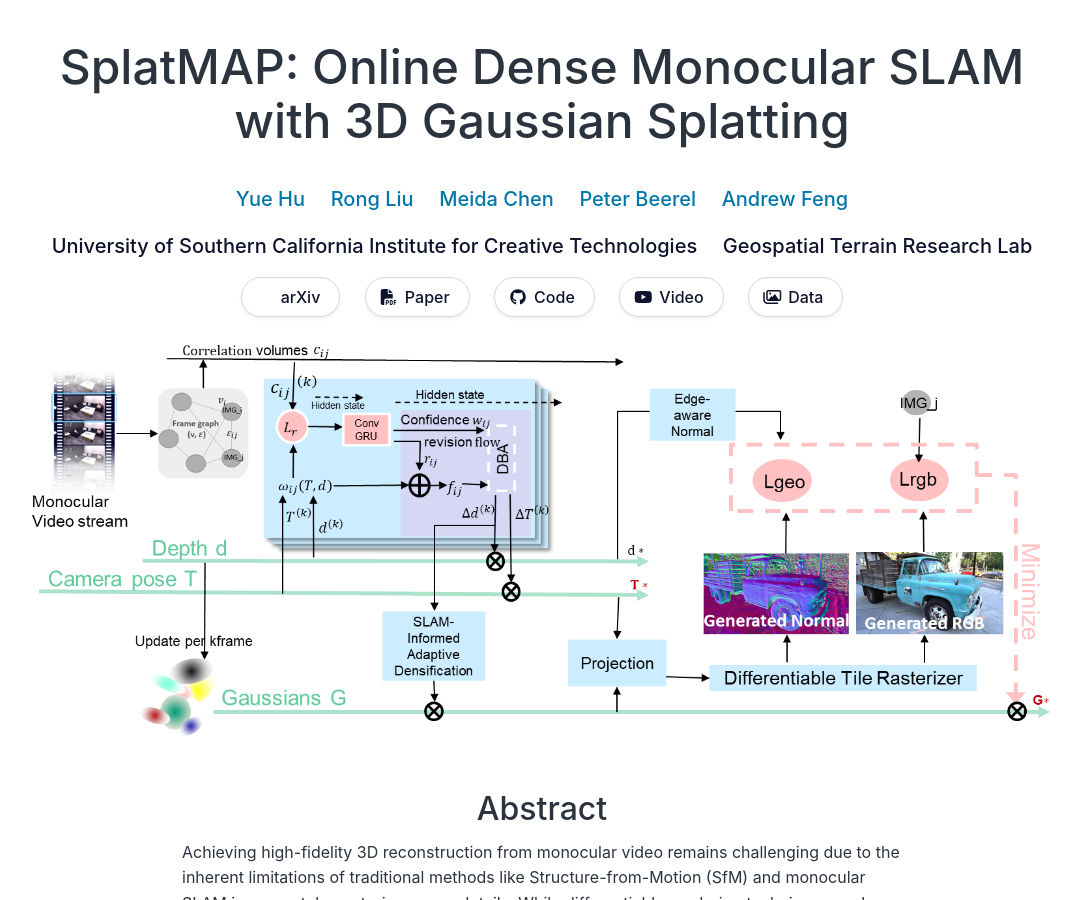
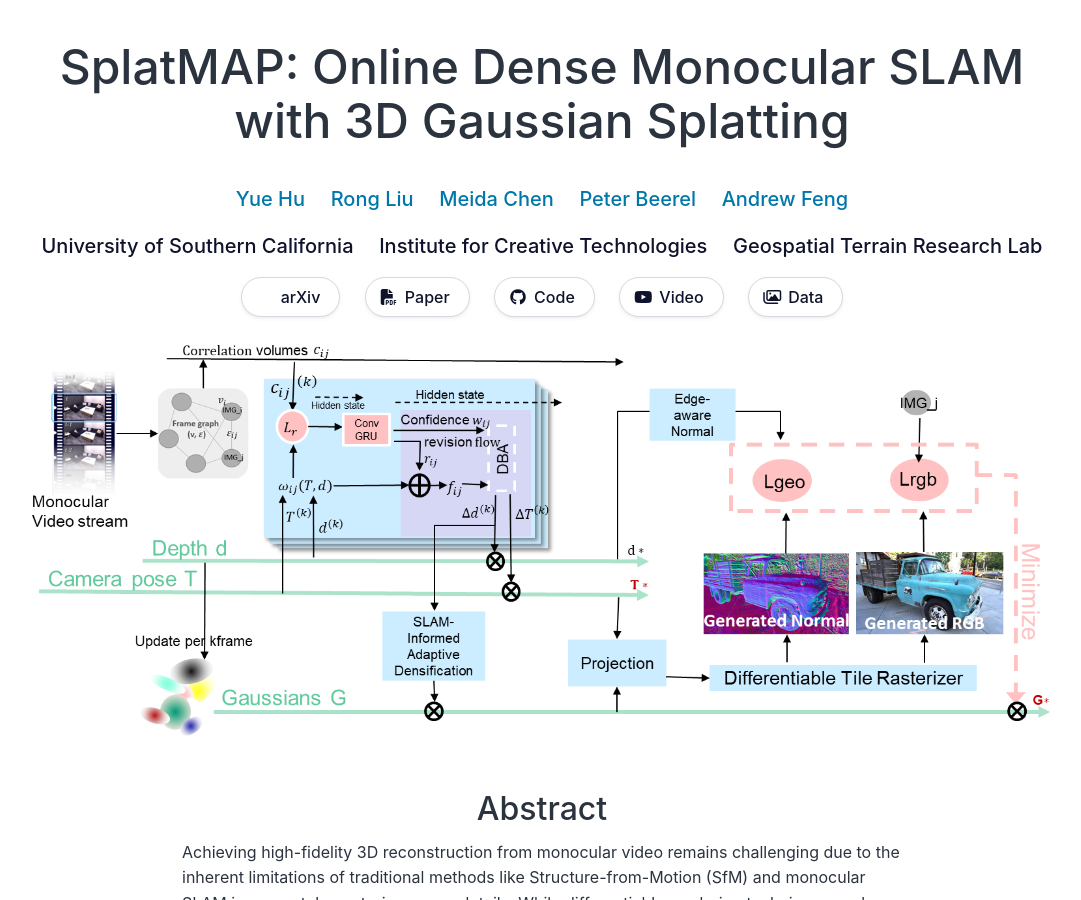
Before and after one commit to ERGOWHO/SplatMap, a Jekyll site: the page built from index.md, in a window 1280 px wide and 900 px high. Shown: the whole window, without its empty margins (98-1179 px from the left). Built offline with Jekyll 4.4.1, drawn with Linux system fonts in a browser that asks for light colours; a style sheet for code colours, icons or effects is not loaded; part of the change alters nothing that is shown.

```diff
--- a/_config.yml
+++ b/_config.yml
@@ -15,7 +15,10 @@ authors:
     url: "https://ict.usc.edu/about-us/leadership/research-leadership/andrew-feng/"
 
 affiliations:
-  - name: University of Southern California Institute for Creative Technologies
+  - name: University of Southern California
+    url: "https://ict.usc.edu/research/labs-groups/geospatial-terrain-research/"
+  - name: Institute for Creative Technologies
+    url: "https://ict.usc.edu/research/labs-groups/geospatial-terrain-research/"
   - name: Geospatial Terrain Research Lab
     url: "https://ict.usc.edu/research/labs-groups/geospatial-terrain-research/"
 
```
